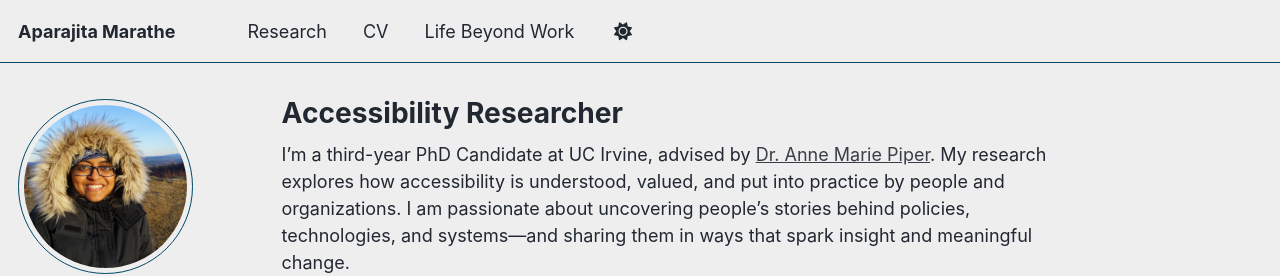
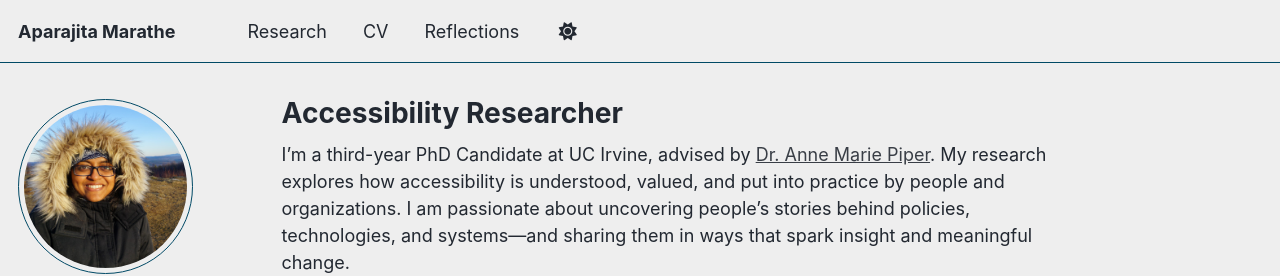
Before and after one commit to aparajitamarathe/aparajitamarathe.github.io, a Jekyll site: the page built from _pages/about.md, in a window 1280 px wide. Shown: the top 276 px of the page. Built offline with Jekyll 4.4.1, drawn with Linux system fonts in a browser that asks for light colours; some web fonts are replaced.

Commit message:
Update navigation.yml

```diff
--- a/_data/navigation.yml
+++ b/_data/navigation.yml
@@ -23,7 +23,7 @@ main:
   - title: "CV"
     url: /cv/
 
-  - title: "Life Beyond Work"
+  - title: "Reflections"
     url: "https://postcardsfromapara.blogspot.com/?view=mosaic"
 
   # - title: "CV"
```
